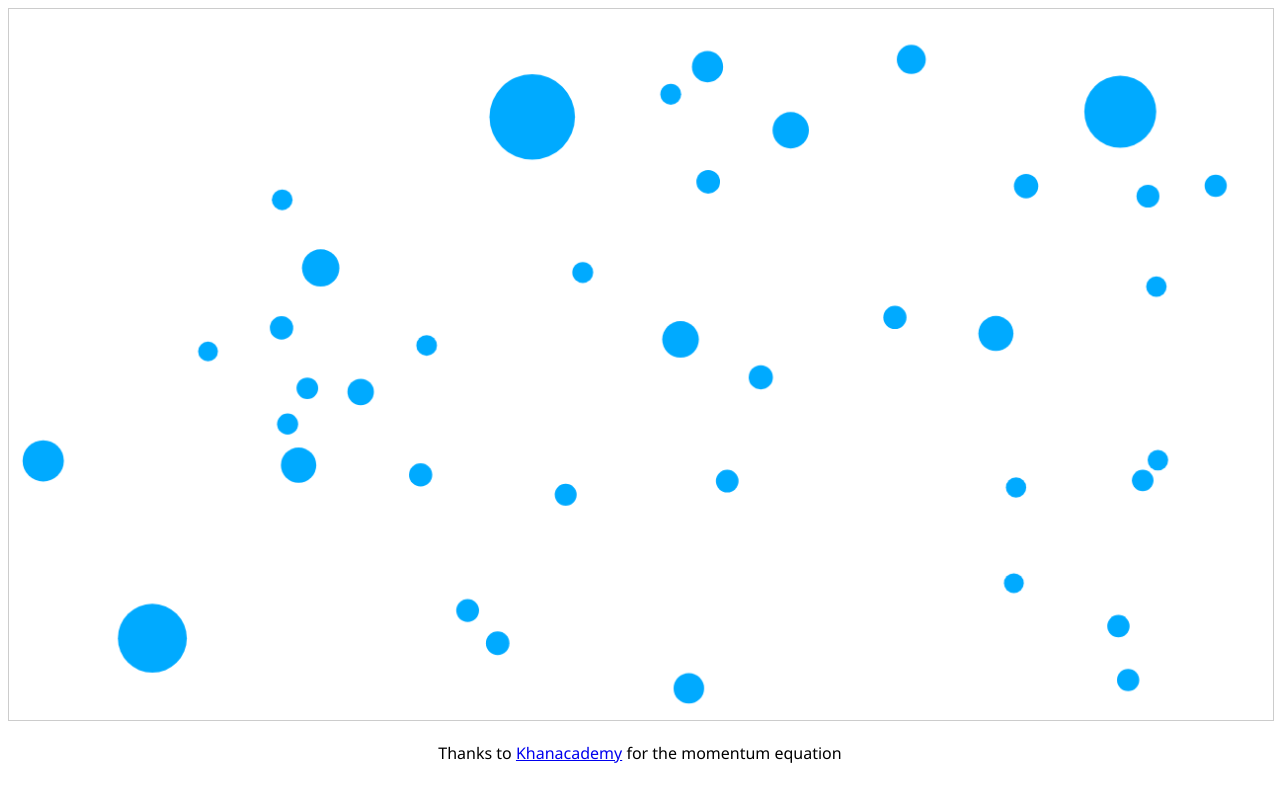
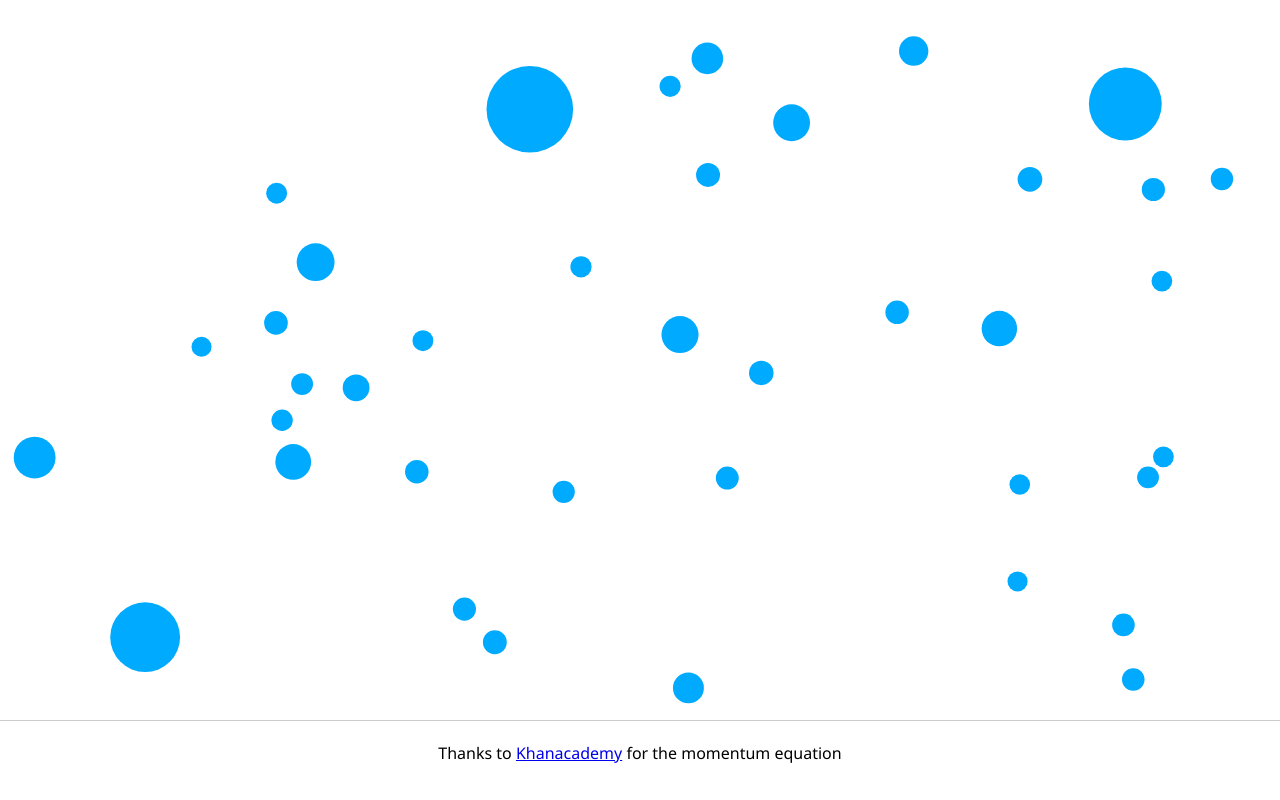
Before and after one commit to andydevs/collision-detection, a website built with webpack: page public/index.html in a window 1280 px wide. Built offline with nearby package versions, Linux system fonts and the light colour scheme.

Commit message:
Making canvas full screen

```diff
--- a/app/index.js
+++ b/app/index.js
@@ -107,8 +107,8 @@ function ballCollision(screen, a, b) {
             2*ma, (mb - ma)
         ).scale(1/(ma + mb))
         let sf = mP.transform(si)
-        let va = nb.scale(sf.x).add(wa)
-        let vb = na.scale(sf.y).add(wb)
+        let va = na.scale(-sf.x).add(wa)
+        let vb = nb.scale(-sf.y).add(wb)
 
         // Debug draw ray
         if (DEBUG_COLLISIONS) {
--- a/app/style/main.scss
+++ b/app/style/main.scss
@@ -10,6 +10,10 @@
         Verdana, sans-serif;
 }
 
+body {
+    margin: 0;
+}
+
 #app {
     text-align: center;
 }
@@ -17,5 +21,5 @@
 #canvas {
     width: 100%;
     max-width: 1280px;
-    border: 1px solid #ccc;
+    border-bottom: 1px solid #ccc;
 }
```
